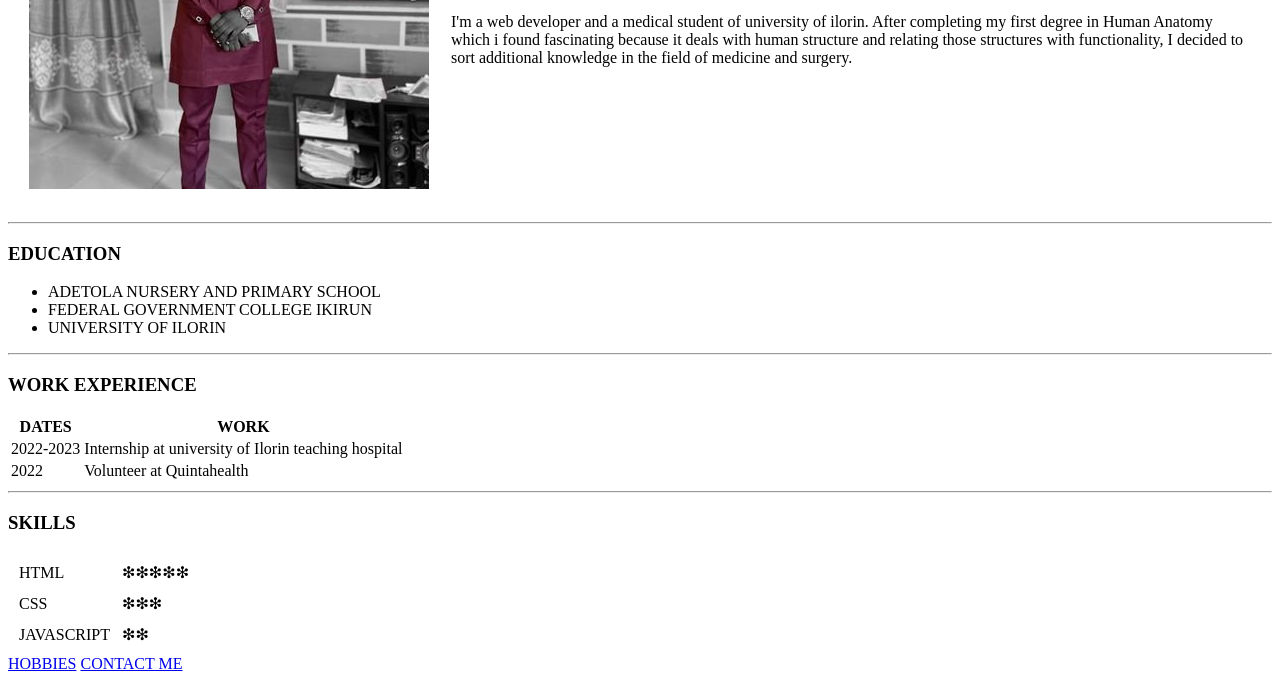
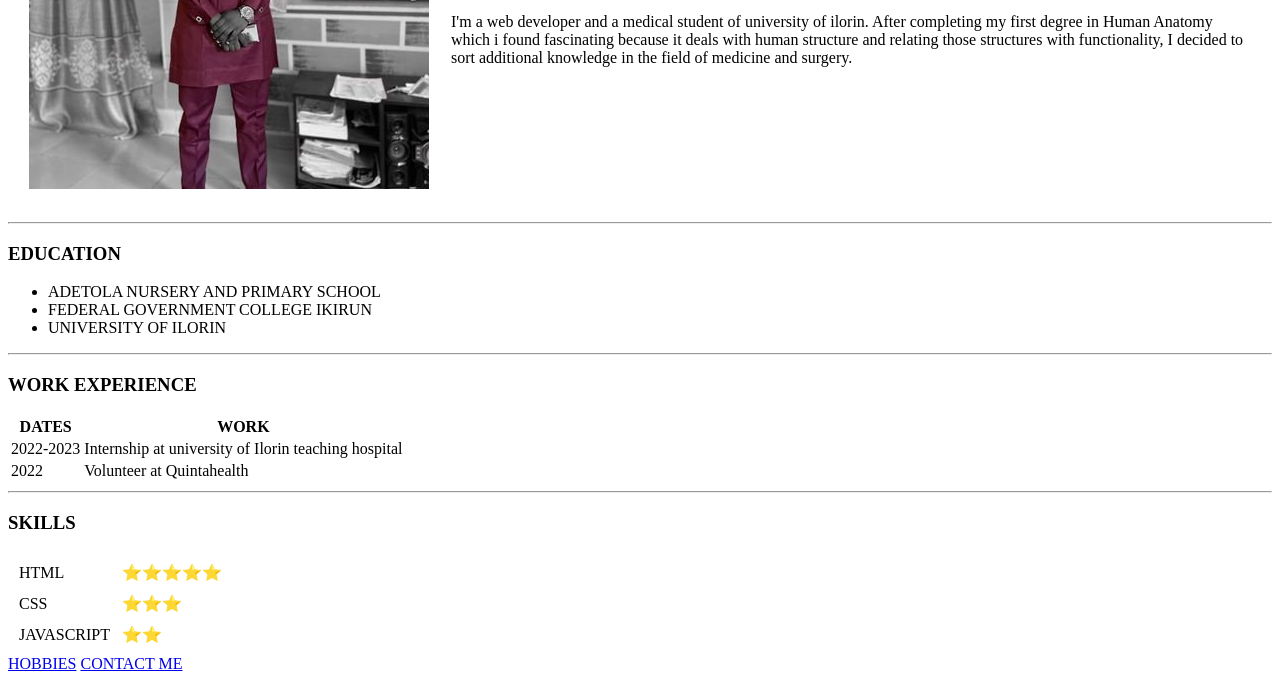
Before and after one commit to KingDavid0693/CV, a plain HTML site: page index.html in a window 1280 px wide. Shown: the part 240-921 px from the top of the page. Drawn offline with Linux system fonts and the light colour scheme; files whose address does not match are found by name.

Commit message:
Update index.html

```diff
--- a/index.html
+++ b/index.html
@@ -46,15 +46,15 @@
       <table cellspacing="10">
         <tr>
           <td>HTML</td>
-          <td>❇❇❇❇❇</td>
+          <td>⭐⭐⭐⭐⭐</td>
         </tr>
         <tr>
           <td>CSS</td>
-          <td>❇❇❇</td>
+          <td>⭐⭐⭐</td>
         </tr>
         <tr>
           <td>JAVASCRIPT</td>
-          <td>❇❇</td>
+          <td>⭐⭐</td>
         </tr>
       </table>
 <a href="hobbies.html">HOBBIES</a>
```
